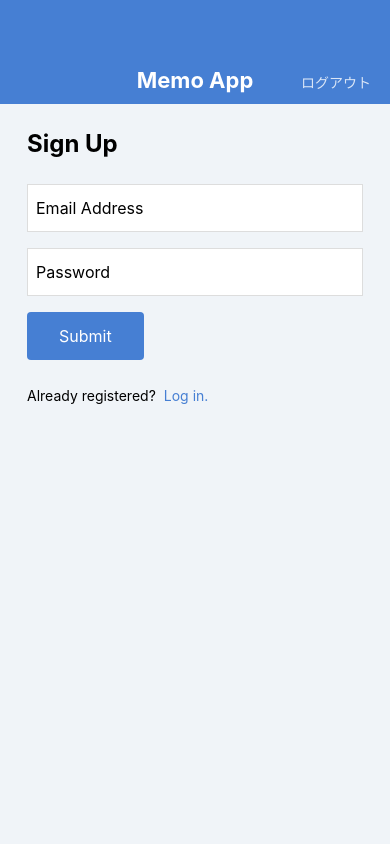
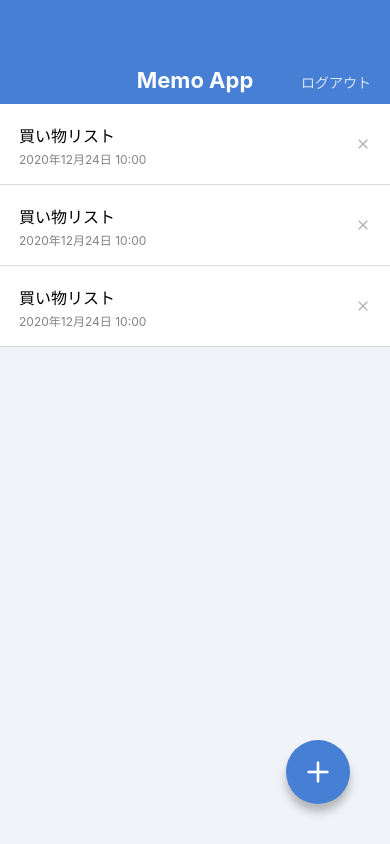
Before and after one commit to shu-illy/memo-app-rn, a React Native app: screen / in a window 390 px wide. Built offline with nearby package versions, Linux system fonts and the light colour scheme.

Commit message:
Lesson 78

```diff
--- a/App.tsx
+++ b/App.tsx
@@ -1,18 +1,18 @@
 import React from "react";
 // import { LogInScreen } from "./src/screens/LogInScreen";
-import { SignUpScreen } from "./src/screens/SineUpScreen";
+// import { SignUpScreen } from "./src/screens/SineUpScreen";
 // import { MemoCreateScreen } from "./src/screens/MemoCreateScreen";
 // import { MemoEditScreen } from "./src/screens/MemoEditScreen";
 // import { MemoDetailScreen } from "./src/screens/MemoDetailScreen";
-// import { MemoListScreen } from "./src/screens/MemoListScreen";
+import { MemoListScreen } from "./src/screens/MemoListScreen";
 
 const App = () => {
-  // return <MemoListScreen />;
+  return <MemoListScreen />;
   // return <MemoDetailScreen />;
   // return <MemoEditScreen />;
   // return <MemoCreateScreen />;
   // return <LogInScreen />;
-  return <SignUpScreen />;
+  // return <SignUpScreen />;
 };
 
 export default App;
--- a/src/components/Button.tsx
+++ b/src/components/Button.tsx
@@ -1,16 +1,21 @@
 import React, { FC } from "react";
-import { StyleSheet, Text, View } from "react-native";
+import { StyleSheet, Text, TouchableOpacity } from "react-native";
 
 type Props = {
   label: string;
+  onPress?: () => void;
 };
 
-export const Button: FC<Props> = ({ label }) => {
+export const Button: FC<Props> = ({ label, onPress }) => {
   return (
-    <View style={styles.buttonContainer}>
+    <TouchableOpacity style={styles.buttonContainer} onPress={onPress}>
       <Text style={styles.buttonLabel}>{label}</Text>
-    </View>
+    </TouchableOpacity>
   );
+};
+
+Button.defaultProps = {
+  onPress: undefined,
 };
 
 const styles = StyleSheet.create({
--- a/src/components/CircleButton.tsx
+++ b/src/components/CircleButton.tsx
@@ -1,17 +1,18 @@
 import { Feather } from "@expo/vector-icons";
 import React, { FC } from "react";
-import { StyleSheet, View } from "react-native";
+import { StyleSheet, TouchableOpacity } from "react-native";
 
 type Props = {
   style?: any;
   iconName: "plus" | "check" | "edit-2";
+  onPress: () => void;
 };
 
-export const CircleButton: FC<Props> = ({ style, iconName }) => {
+export const CircleButton: FC<Props> = ({ style, iconName, onPress }) => {
   return (
-    <View style={[styles.circleButton, style]}>
+    <TouchableOpacity style={[styles.circleButton, style]} onPress={onPress}>
       <Feather name={iconName} size={32} color="white" />
-    </View>
+    </TouchableOpacity>
   );
 };
 
--- a/src/components/MemoList.tsx
+++ b/src/components/MemoList.tsx
@@ -1,6 +1,6 @@
 import { Feather } from "@expo/vector-icons";
 import React from "react";
-import { StyleSheet, Text, View } from "react-native";
+import { StyleSheet, Text, View, TouchableOpacity } from "react-native";
 
 export const MemoList = () => {
   return (
@@ -11,9 +11,9 @@ export const MemoList = () => {
             <Text style={styles.memoListItemTitle}>買い物リスト</Text>
             <Text style={styles.memoListItemDate}>2020年12月24日 10:00</Text>
           </View>
-          <View>
+          <TouchableOpacity>
             <Feather name="x" size={16} color="#B0B0B0" />
-          </View>
+          </TouchableOpacity>
         </View>
       </View>
 
@@ -23,9 +23,9 @@ export const MemoList = () => {
             <Text style={styles.memoListItemTitle}>買い物リスト</Text>
             <Text style={styles.memoListItemDate}>2020年12月24日 10:00</Text>
           </View>
-          <View>
+          <TouchableOpacity>
             <Feather name="x" size={16} color="#B0B0B0" />
-          </View>
+          </TouchableOpacity>
         </View>
       </View>
 
@@ -35,9 +35,9 @@ export const MemoList = () => {
             <Text style={styles.memoListItemTitle}>買い物リスト</Text>
             <Text style={styles.memoListItemDate}>2020年12月24日 10:00</Text>
           </View>
-          <View>
+          <TouchableOpacity>
             <Feather name="x" size={16} color="#B0B0B0" />
-          </View>
+          </TouchableOpacity>
         </View>
       </View>
     </>
--- a/src/screens/MemoListScreen.tsx
+++ b/src/screens/MemoListScreen.tsx
@@ -9,7 +9,7 @@ export const MemoListScreen: FC = () => {
     <View style={styles.container}>
       <AppBar />
       <MemoList />
-      <CircleButton iconName="plus" />
+      <CircleButton iconName="plus" onPress={() => {}} />
     </View>
   );
 };
--- a/src/screens/SineUpScreen.tsx
+++ b/src/screens/SineUpScreen.tsx
@@ -1,5 +1,11 @@
 import React from "react";
-import { StyleSheet, Text, TextInput, View } from "react-native";
+import {
+  StyleSheet,
+  Text,
+  TextInput,
+  TouchableOpacity,
+  View,
+} from "react-native";
 import { AppBar } from "../components/AppBar";
 import { Button } from "../components/Button";
 
@@ -11,10 +17,17 @@ export const SignUpScreen = () => {
         <Text style={styles.title}>Sign Up</Text>
         <TextInput value="Email Address" style={styles.input} />
         <TextInput value="Password" style={styles.input} />
-        <Button label="Submit" />
+        <Button
+          label="Submit"
+          onPress={() => {
+            // Alert.alert("submit!!");
+          }}
+        />
         <View style={styles.footer}>
           <Text style={styles.footerText}>Already registered?</Text>
-          <Text style={styles.footerLink}>Log in.</Text>
+          <TouchableOpacity>
+            <Text style={styles.footerLink}>Log in.</Text>
+          </TouchableOpacity>
         </View>
       </View>
     </View>
```
Also changed, not shown: src/screens/LogInScreen.tsx (+16 -3 lines), src/screens/MemoCreateScreen.tsx (+6 -1 lines), src/screens/MemoEditScreen.tsx (+6 -1 lines).
